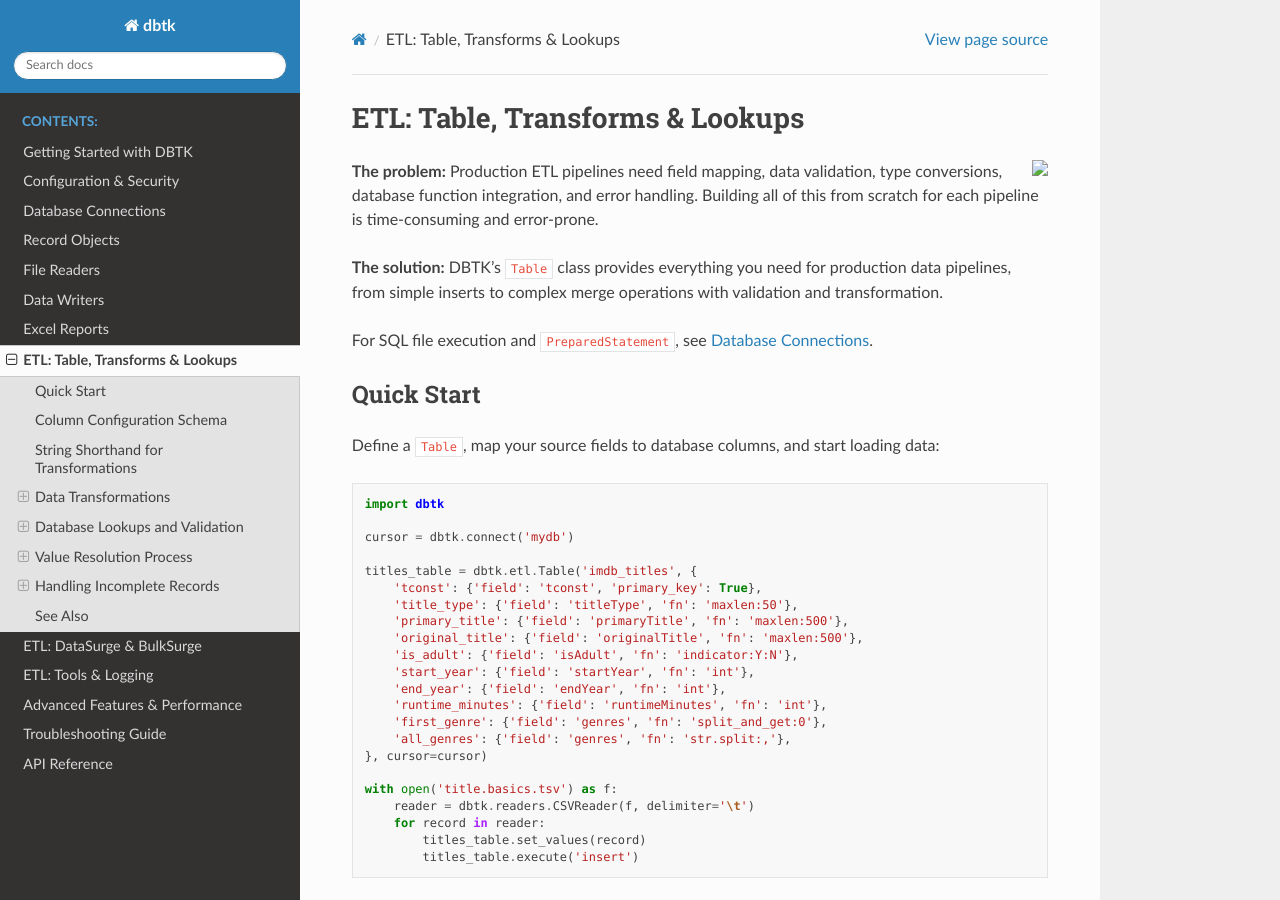
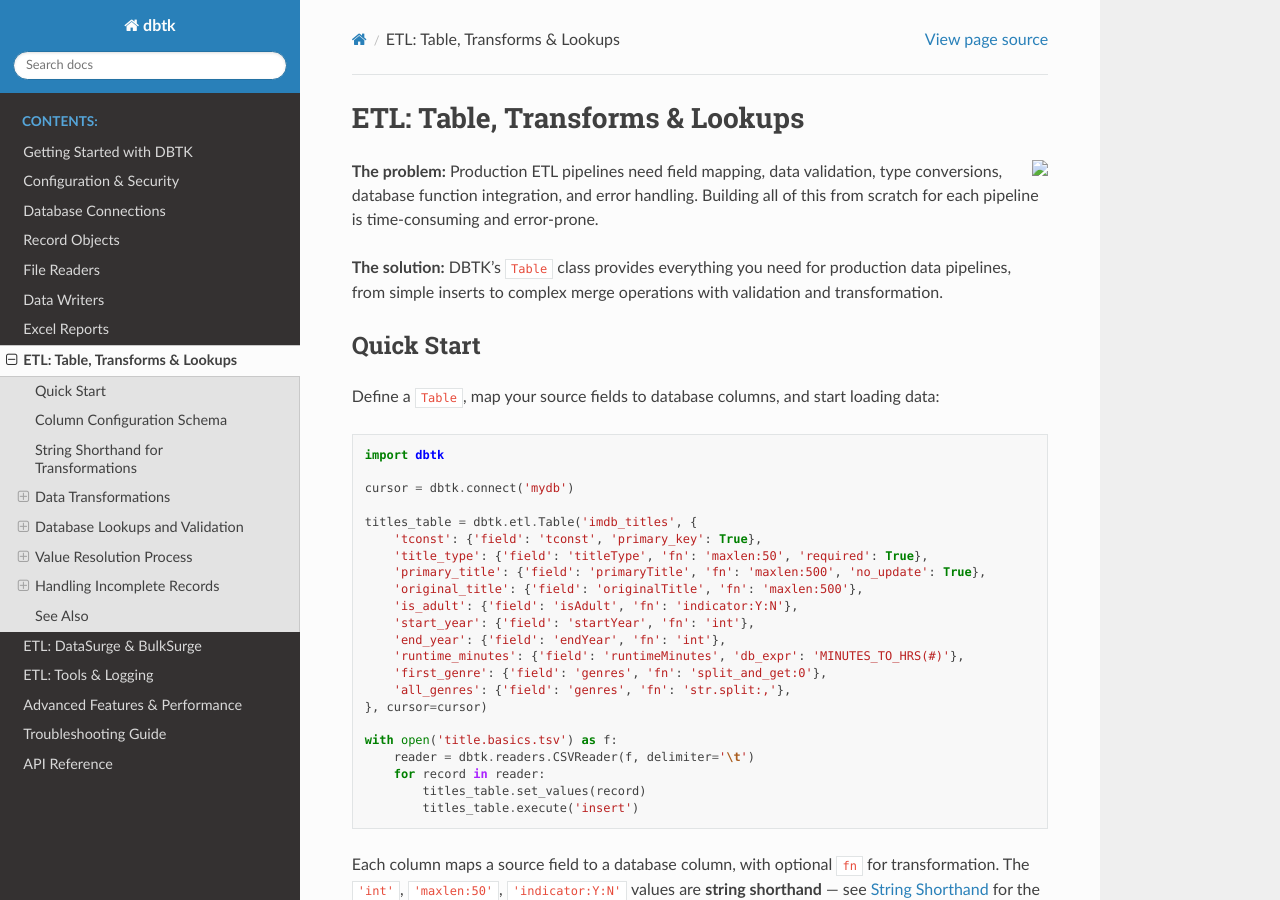
Before and after one commit to scottrbailey/dbtk, a Sphinx documentation site: the page built from docs/07-table.md, in a window 1280 px wide and 900 px high. Built offline with Sphinx 7.4.7 and the Read the Docs theme 3.1.0, drawn with Linux system fonts in a browser that asks for light colours.

Commit message:
- remove PreparedStatement link - Add other attribute types to Quick Start columns

```diff
--- a/docs/07-table.md
+++ b/docs/07-table.md
@@ -7,8 +7,6 @@
 **The problem:** Production ETL pipelines need field mapping, data validation, type conversions, database function integration, and error handling. Building all of this from scratch for each pipeline is time-consuming and error-prone.
 
 **The solution:** DBTK's `Table` class provides everything you need for production data pipelines, from simple inserts to complex merge operations with validation and transformation.
-
-For SQL file execution and `PreparedStatement`, see [Database Connections](03-database-connections.md).
 
 ## Quick Start
 
@@ -21,13 +19,13 @@ cursor = dbtk.connect('mydb')
 
 titles_table = dbtk.etl.Table('imdb_titles', {
     'tconst': {'field': 'tconst', 'primary_key': True},
-    'title_type': {'field': 'titleType', 'fn': 'maxlen:50'},
-    'primary_title': {'field': 'primaryTitle', 'fn': 'maxlen:500'},
+    'title_type': {'field': 'titleType', 'fn': 'maxlen:50', 'required': True},
+    'primary_title': {'field': 'primaryTitle', 'fn': 'maxlen:500', 'no_update': True},
     'original_title': {'field': 'originalTitle', 'fn': 'maxlen:500'},
     'is_adult': {'field': 'isAdult', 'fn': 'indicator:Y:N'},
     'start_year': {'field': 'startYear', 'fn': 'int'},
     'end_year': {'field': 'endYear', 'fn': 'int'},
-    'runtime_minutes': {'field': 'runtimeMinutes', 'fn': 'int'},
+    'runtime_minutes': {'field': 'runtimeMinutes', 'db_expr': 'MINUTES_TO_HRS(#)'},
     'first_genre': {'field': 'genres', 'fn': 'split_and_get:0'},
     'all_genres': {'field': 'genres', 'fn': 'str.split:,'},
 }, cursor=cursor)
```
